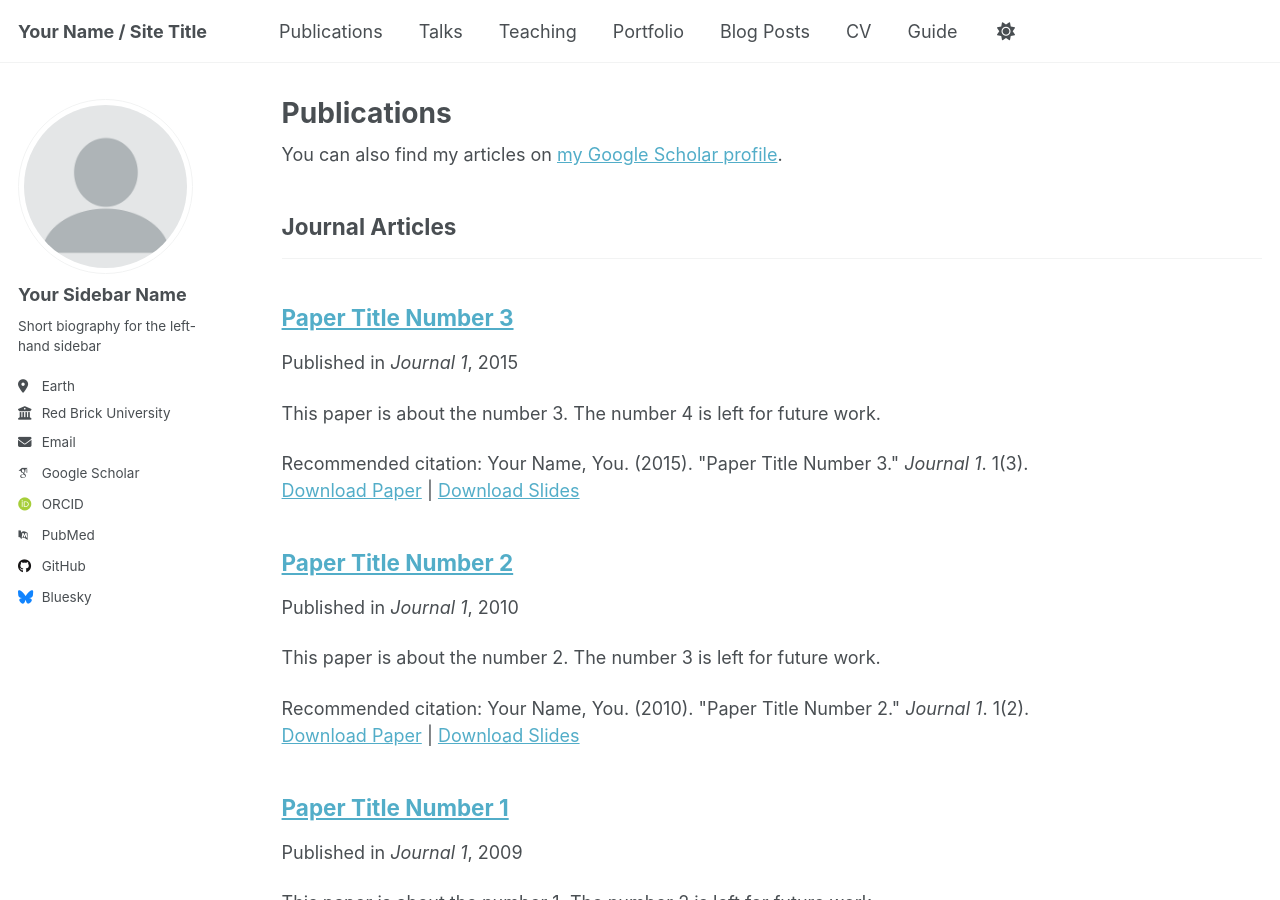
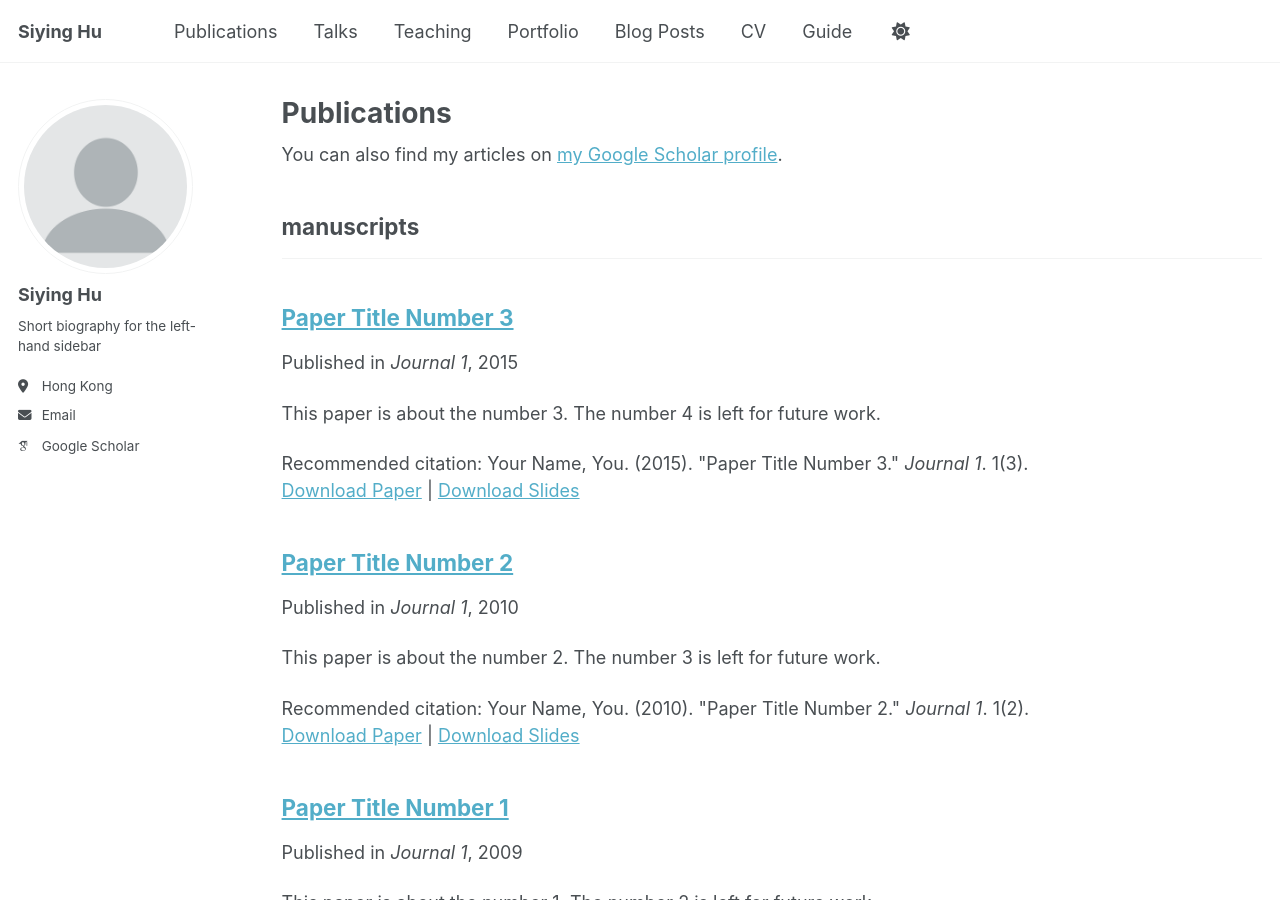
Before and after one commit to sychh/sychh.github.io, a Jekyll site: the page built from _pages/publications.html, in a window 1280 px wide and 900 px high. Built offline with Jekyll 4.4.1, drawn with Linux system fonts in a browser that asks for light colours; some web fonts are replaced; a script that is not in the unit is left out.

Commit message:
Update _config.yml

```diff
--- a/_config.yml
+++ b/_config.yml
@@ -9,7 +9,7 @@
 # Basic Site Settings
 locale                   : "en-US"
 site_theme               : "default" # Currently available options are "default", "air"
-title                    : "Your Name / Site Title"
+title                    : "Siying Hu"
 title_separator          : "-"
 name                     : &name "Siying Hu"
 description              : &description "Your Name's academic portfolio"   # Update this with a general description of your site, this is the default if not overridden by a page
@@ -24,69 +24,69 @@ repository               : "academicpages/academicpages.github.io"
 author:
   # Biographic information
   avatar           : "profile.png"
-  name             : "Your Sidebar Name"
-  pronouns         : # example: "she/her"
+  name             : "Siying Hu"
+  # pronouns         : # example: "she/her"
   bio              : "Short biography for the left-hand sidebar"
-  location         : "Earth"
-  employer         : "Red Brick University"
-  uri              : # URL
-  email            : "none@example.org"
+  location         : "Hong Kong"
+  # employer         : "Red Brick University"
+  # uri              : # URL
+  email            : "symolin.ch@gmail.com"
 
   # Academic websites
-  academia         : # URL
-  arxiv            : # URL - Update with the correct link to your profile
-  googlescholar    : "https://scholar.google.com/citations?user=PS_CX0AAAAAJ"
-  inspire-hep      : # URL
-  impactstory      : # URL
-  orcid            : "http://orcid.org/yourorcidurl"
-  semantic         : # URL
-  pubmed           : "https://www.ncbi.nlm.nih.gov/pubmed/?term=john+snow"
-  researchgate     : # URL
-  scopus           : # URL
+  # academia         : # URL
+  # arxiv            : # URL - Update with the correct link to your profile
+  googlescholar    : "https://scholar.google.com/citations?user=BJg8enwAAAAJ&hl=zh-TW"
+  # inspire-hep      : # URL
+  # impactstory      : # URL
+  # orcid            : "https://orcid.org/0000-0002-3824-2801"
+  # semantic         : # URL
+  # pubmed           : "https://www.ncbi.nlm.nih.gov/pubmed/?term=john+snow"
+  # researchgate     : # URL
+  # scopus           : # URL
 
   # Repositories and software development
-  bitbucket        : # Username - Update with your username on the site
-  codepen          : # Username
-  dribbble         : # Username
-  github           : "academicpages"
-  kaggle           : # Username
-  stackoverflow    : # User number or user number and name (i.e., use "1" or "1/jeff-atwood")
+  # bitbucket        : # Username - Update with your username on the site
+  # codepen          : # Username
+  # dribbble         : # Username
+  # github           : "academicpages"
+  # kaggle           : # Username
+  # stackoverflow    : # User number or user number and name (i.e., use "1" or "1/jeff-atwood")
 
   # Social media
-  artstation       : # Username
-  bluesky          : "bsky.app" # Replace this with you Bluesky username
-  facebook         : # Username
-  flickr           : # Username
-  foursquare       : # Username
-  goodreads        : # Username
-  google_plus      : # Username
-  keybase          : # Username
-  instagram        : # Username
-  lastfm           : # Username
-  linkedin         : # Username
-  mastodon         : # URL
-  medium           : # URL
-  pinterest        : # Username
-  soundcloud       : # Username
-  steam            : # Username
-  telegram         : # URL
-  tumblr           : # Username
-  twitter          : # Username for X / Twitter
-  vine             : # Username
-  weibo            : # Username
-  wikipedia        : # Username
-  xing             : # Username
-  youtube          : # Username
-  zhihu            : # Username
+  # artstation       : # Username
+  # bluesky          : "bsky.app" # Replace this with you Bluesky username
+  # facebook         : # Username
+  # flickr           : # Username
+  # foursquare       : # Username
+  # goodreads        : # Username
+  # google_plus      : # Username
+  # keybase          : # Username
+  # instagram        : # Username
+  # lastfm           : # Username
+  # linkedin         : # Username
+  # mastodon         : # URL
+  # medium           : # URL
+  # pinterest        : # Username
+  # soundcloud       : # Username
+  # steam            : # Username
+  # telegram         : # URL
+  # tumblr           : # Username
+  # twitter          : # Username for X / Twitter
+  # vine             : # Username
+  # weibo            : # Username
+  # wikipedia        : # Username
+  # xing             : # Username
+  # youtube          : # Username
+  # zhihu            : # Username
 
 # Publication Category - The following the list of publication categories and their headings
 publication_category:
-  books:
-    title: 'Books'
   manuscripts:
-    title: 'Journal Articles'
+    title: 'manuscripts'
   conferences:
     title: 'Conference Papers'
+  journals:
+    title: 'Journal Articles'
 
 # Site Settings
 teaser                   :  # filename of teaser fallback teaser image placed in /images/ for social media previews
@@ -127,27 +127,27 @@ atom_feed:
 
 
 # SEO Related
-google_site_verification :
-bing_site_verification   :
-alexa_site_verification  :
-yandex_site_verification :
+# google_site_verification :
+# bing_site_verification   :
+# alexa_site_verification  :
+# yandex_site_verification :
 
 
 # Social Sharing
-twitter:
-  username               : &twitter
-facebook:
-  username               :
-  app_id                 :
-  publisher              :
-og_image                 :  # Social media default site image
-og_description           :  # Social media default site image description
-# For specifying social profiles
-# - https://developers.google.com/structured-data/customize/social-profiles
-social:
-  type                   : # Person or Organization (defaults to Person)
-  name                   : # If the user or organization name differs from the site's name
-  links: # An array of links to social media profiles
+# twitter:
+#   username               : &twitter
+# facebook:
+#   username               :
+#   app_id                 :
+#   publisher              :
+# og_image                 :  # Social media default site image
+# og_description           :  # Social media default site image description
+# # For specifying social profiles
+# # - https://developers.google.com/structured-data/customize/social-profiles
+# social:
+#   type                   : # Person or Organization (defaults to Person)
+#   name                   : # If the user or organization name differs from the site's name
+#   links: # An array of links to social media profiles
 
 
 # Analytics
```
